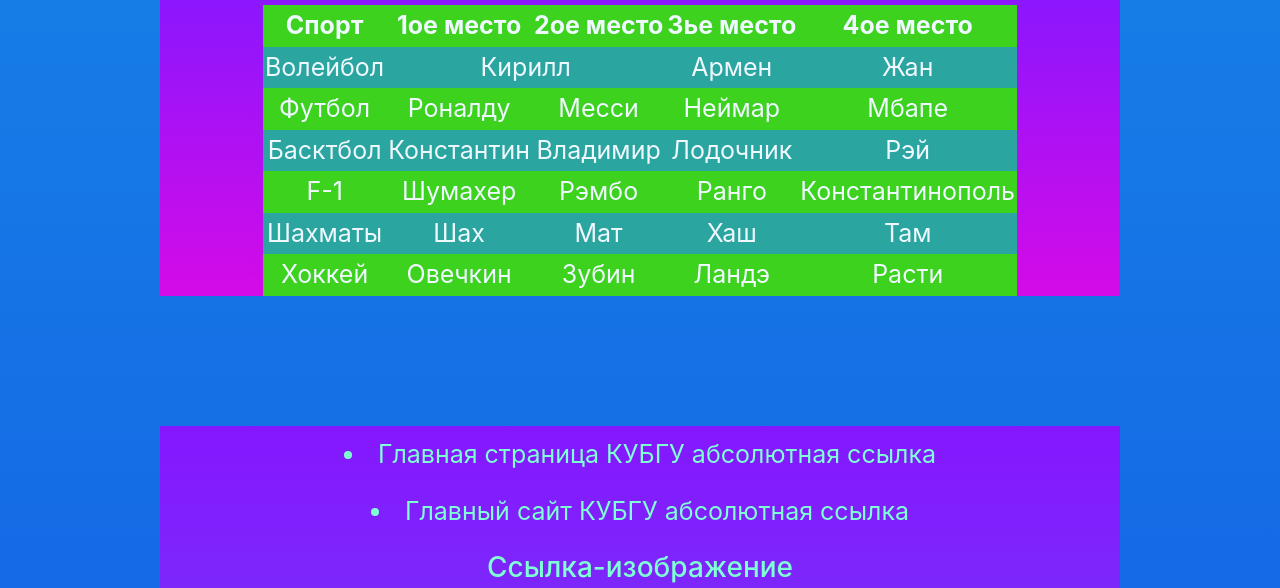
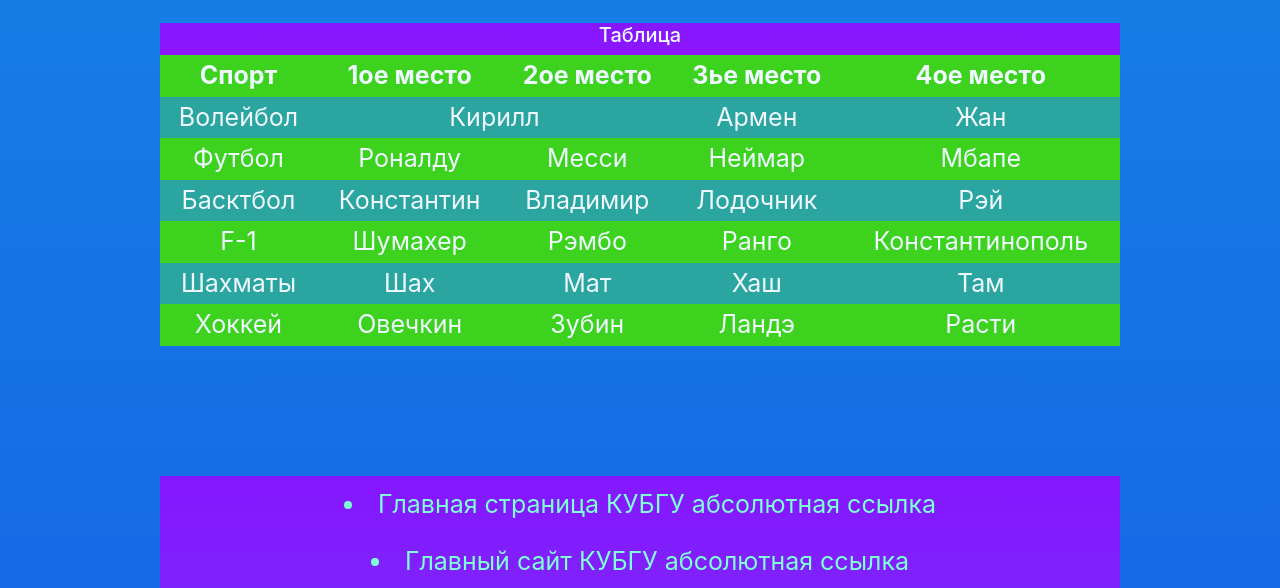
Before and after one commit to FanKirill/laba4, a plain HTML site: page index.html in a window 1280 px wide. Shown: the part 166-754 px from the top of the page. Drawn offline with nearby package versions, Linux system fonts and the light colour scheme.

Commit message:
Update style.css

```diff
--- a/css/style.css
+++ b/css/style.css
@@ -319,20 +319,45 @@
 font-size: 20px;
 border-radius: 16px;
 }
+/*.tablicaa{
+
+
+color: aliceblue;
+
+background: linear-gradient(#8517ff,#d40be7);
+margin-bottom: 50px;
+}
+table{
+
+
+
+    color: aliceblue;
+    border-spacing: 5px ;
+    font-size: 10px;
+    margin: auto;
+}
+th, td{
+padding: 2px;}
+tr:nth-child(odd){
+    background-color: rgb(60, 210, 30);
+}
+tr:nth-child(even){
+    background-color: rgb(42, 165, 159);
+}*/
 .tablicaa{
-
-    /* width:100%; */
 color: aliceblue;
 border-spacing: 5px ;
 background: linear-gradient(#8517ff,#d40be7);
 margin-bottom: 50px;
+
+margin-top: 50px;
+
 }
 table{
-    /*border-collapse: separate;*/
 
-
-    color: aliceblue; /*order:1;    */
-    border-spacing: 5px ;
+    width:100%;
+    color: aliceblue;
+    border-spacing: 2px ;
     font-size: 10px;
     margin: auto;
 }
```
